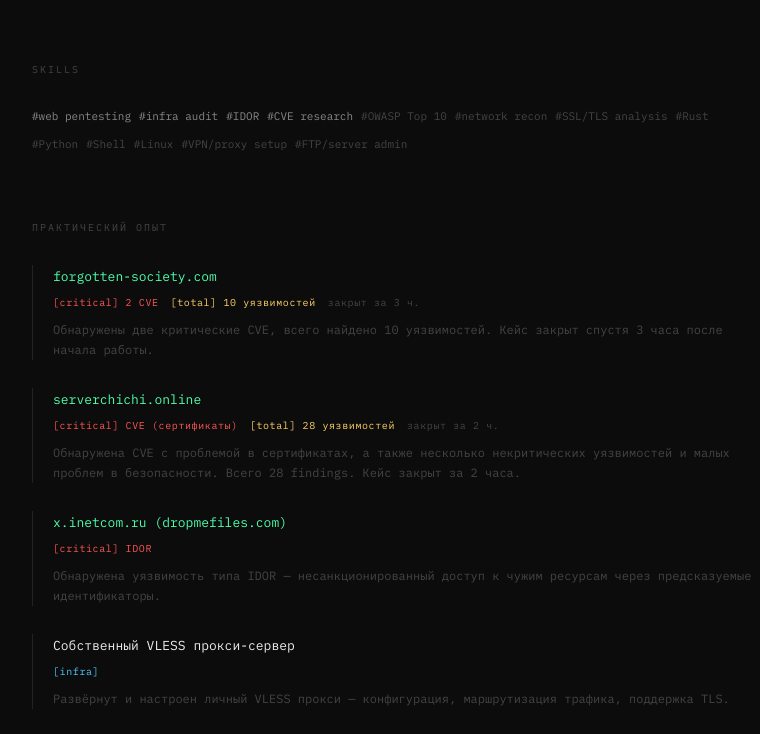
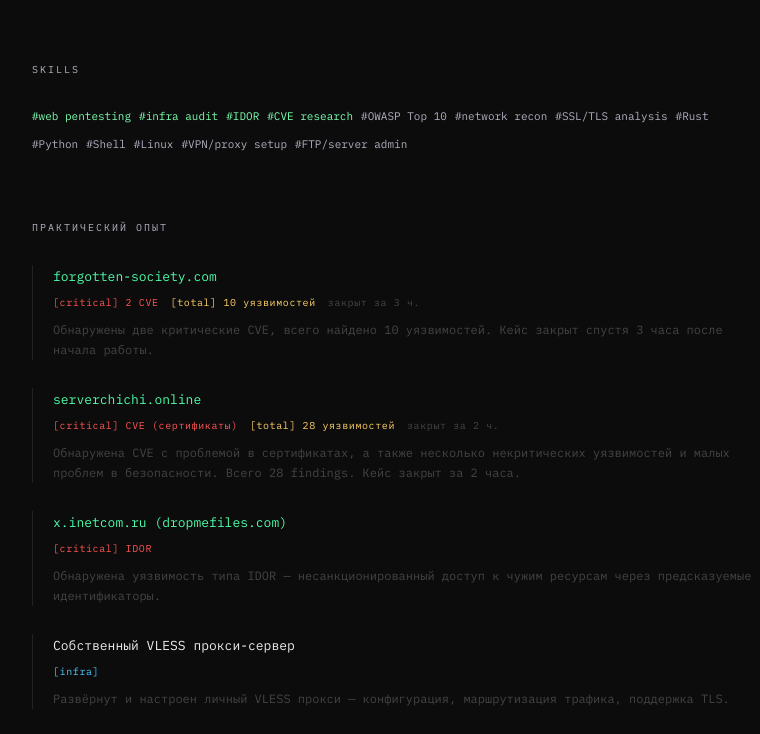
Before and after one commit to un-sec/un-sec.github.io, a plain HTML site: page webpieportf.html in a window 1280 px wide. Shown: the part 246-980 px from the top of the page, without its empty margins (246-1006 px from the left). Drawn offline with Linux system fonts and the light colour scheme.

Commit message:
Update webpieportf.html

```diff
--- a/webpieportf.html
+++ b/webpieportf.html
@@ -406,5 +406,23 @@
 </footer>
 
 </div>
+
+<style>
+  /* Сделать весь основной текст светлее */
+  body, .bio, .desc, .out, .term-body, .scope-item .desc, .project-desc {
+    color: #e0e0e8 !important;
+  }
+
+  /* Затемнённый текст (muted) тоже подсветить */
+  .muted, .sub, .role, .cl, .tag, .stitle, .logo, footer, .term-title, .out.d {
+    color: #b0b0c0 !important;
+  }
+
+  /* Акцентный цвет оставить зелёным, но можно сделать ярче */
+  .green, .p, .handle, .contact:hover .cv, .tag.hi {
+    color: #7dffb0 !important;
+  }
+</style>
+
 </body>
 </html>
```
